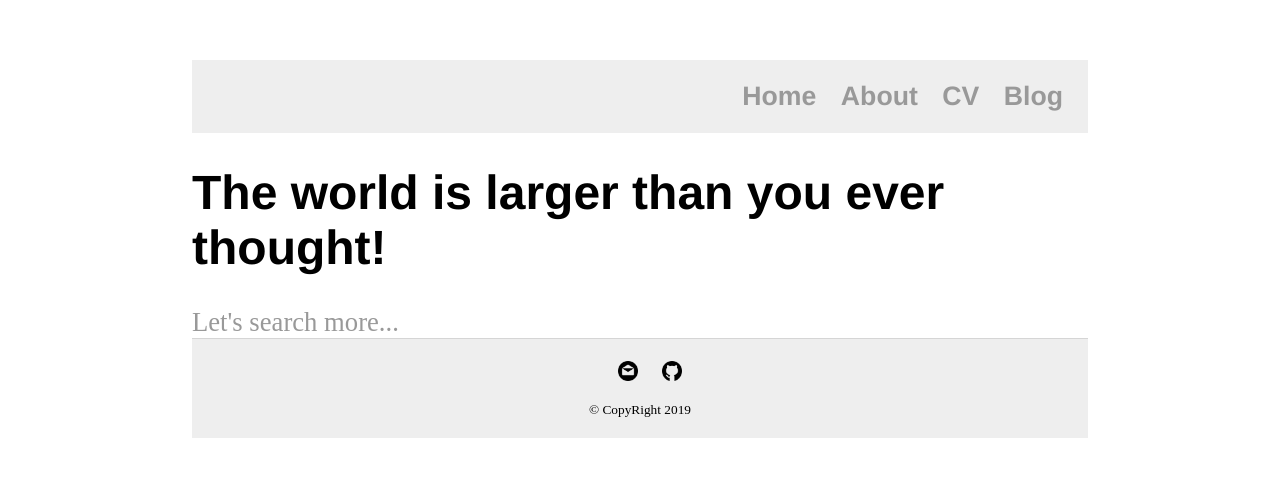
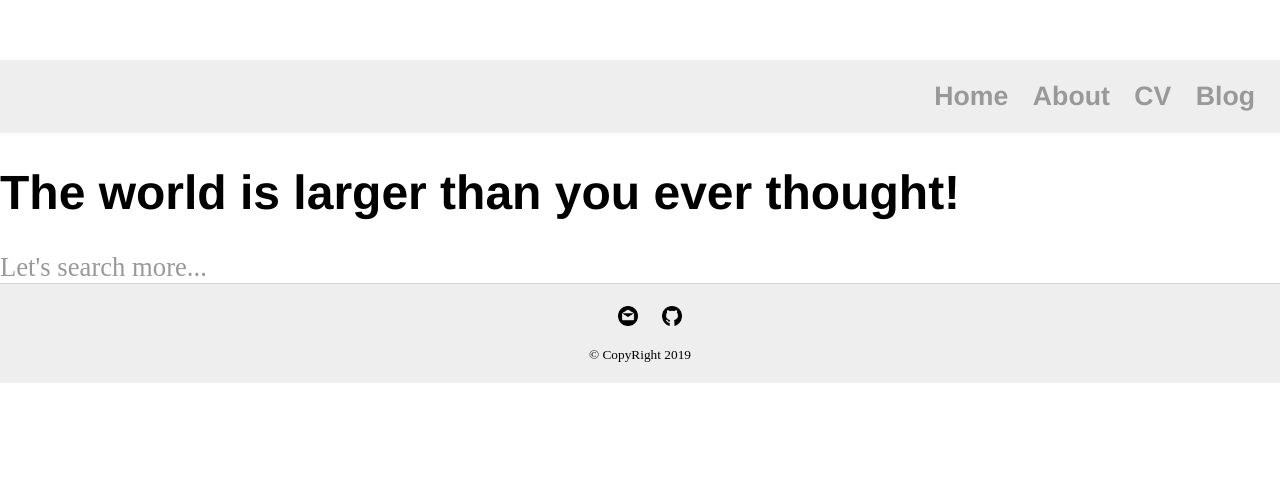
Before and after one commit to SaultBase/SaultBase.github.io, a Jekyll site: the page built from index.html, in a window 1280 px wide. Shown: the top 477 px of the page. Built offline with Jekyll 4.4.1, drawn with Linux system fonts in a browser that asks for light colours.

Commit message:
Update default.html

```diff
--- a/_layouts/default.html
+++ b/_layouts/default.html
@@ -6,7 +6,7 @@
 			<!-- link to main stylesheet -->
 			<link rel="stylesheet" type="text/css" href="/css/main.css">
 		</head>
-		<body>
+		<body class="container">
 			<nav>
 	    		<ul>
 	        		<li><a href="/">Home</a></li>
```
